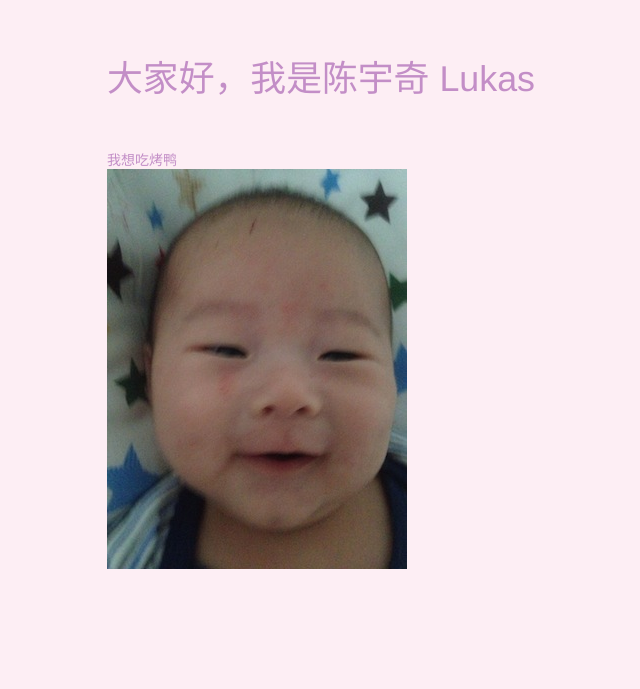
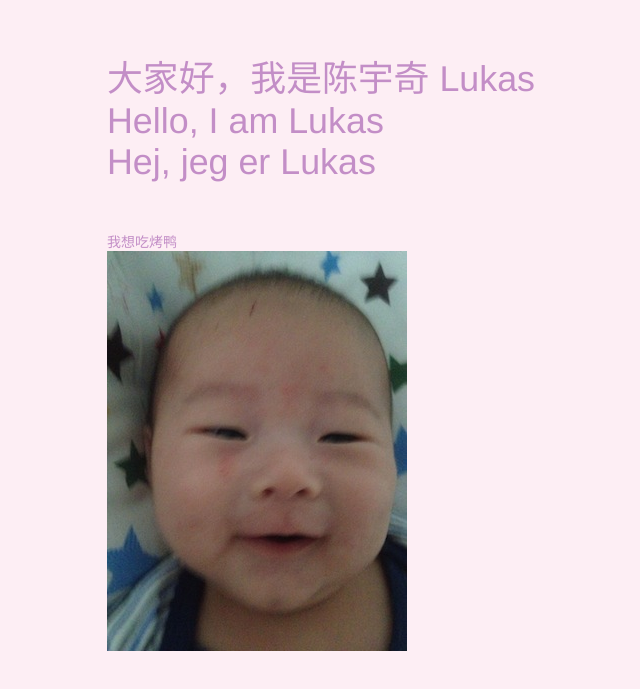
Before and after one commit to chenxee/lukaschen, a plain HTML site: page index.html in a window 1280 px wide. Shown: the part 109-798 px from the top of the page, without its empty margins (101-741 px from the left). Drawn offline with Linux system fonts and the light colour scheme.

Commit message:
fix some bugs

```diff
--- a/index.html
+++ b/index.html
@@ -40,6 +40,9 @@
   <body>
     <div id="content">
       <div class="big">大家好，我是陈宇奇 Lukas</div>
+      <div class="big">Hello, I am Lukas</div>
+      <div class="big">Hej, jeg er Lukas</div>
+
       <br /><br /><br />
       <div>我想吃烤鸭</div>
 
```
